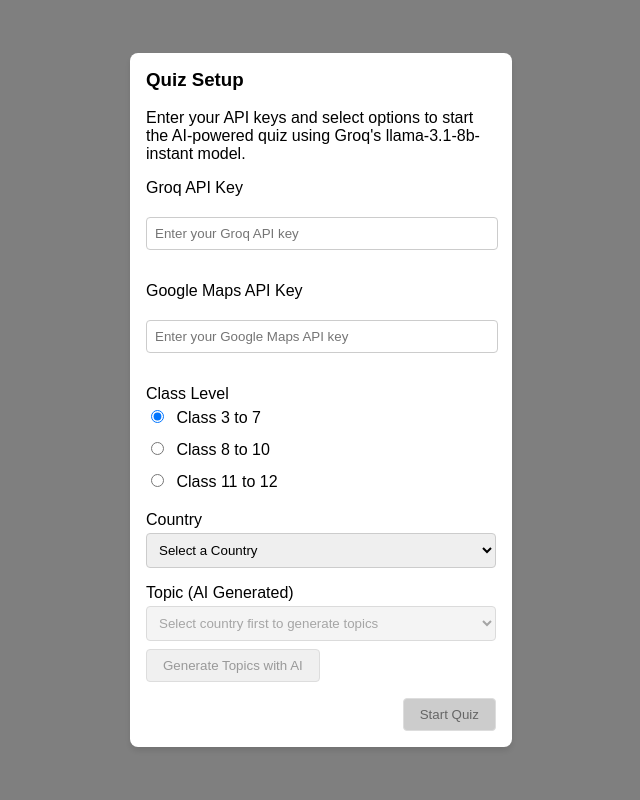
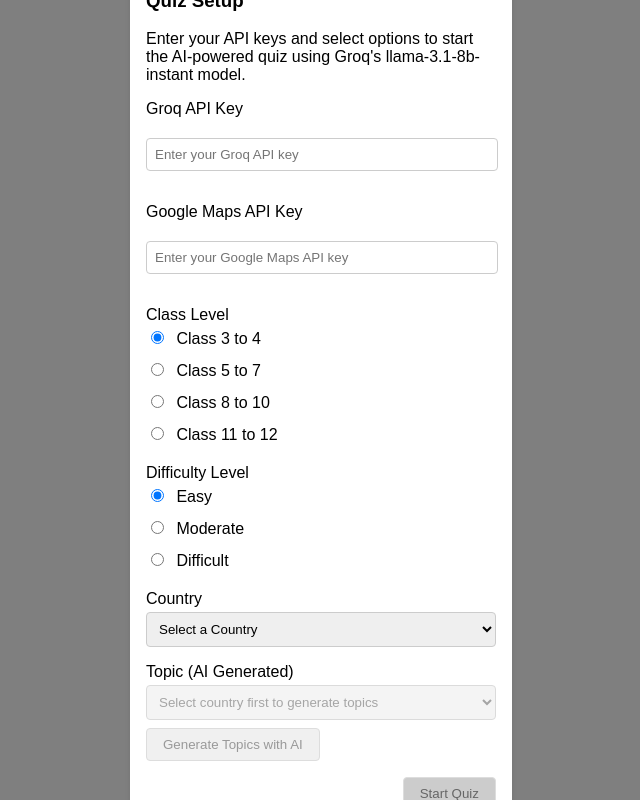
Before and after one commit to csemkriot/googlemapquiz, a website: page index.html in a window 1280 px wide. Shown: the whole page, without its empty margins (319-959 px from the left). Drawn offline with Linux system fonts and the light colour scheme.

Commit message:
Refactor class level and difficulty level inputs

```diff
--- a/index.html
+++ b/index.html
@@ -30,12 +30,17 @@
               <label for="api-key-input">Google Maps API Key</label>
               <input type="text" id="api-key-input" class="form-select" placeholder="Enter your Google Maps API key" required>
           </div>
+          <div class="radio-groups-container">
               <div class="form-group">
                   <label>Class Level</label>
                   <div class="radio-group">
                       <label class="radio-label">
-                      <input type="radio" name="class-level" value="class-3-7" checked>
-                      Class 3 to 7
+                          <input type="radio" name="class-level" value="class-3-4" checked>
+                          Class 3 to 4
+                      </label>
+                      <label class="radio-label">
+                          <input type="radio" name="class-level" value="class-5-7">
+                          Class 5 to 7
                       </label>
                       <label class="radio-label">
                           <input type="radio" name="class-level" value="class-8-10">
@@ -45,6 +50,24 @@
                           <input type="radio" name="class-level" value="class-11-12">
                           Class 11 to 12
                       </label>
+                  </div>
+              </div>
+              <div class="form-group">
+                  <label>Difficulty Level</label>
+                  <div class="radio-group">
+                      <label class="radio-label">
+                          <input type="radio" name="difficulty-level" value="easy" checked>
+                          Easy
+                      </label>
+                      <label class="radio-label">
+                          <input type="radio" name="difficulty-level" value="moderate">
+                          Moderate
+                      </label>
+                      <label class="radio-label">
+                          <input type="radio" name="difficulty-level" value="difficult">
+                          Difficult
+                      </label>
+                  </div>
               </div>
           </div>
           <div class="form-group">
```
Lines whose indentation alone changed are shown as unchanged.
